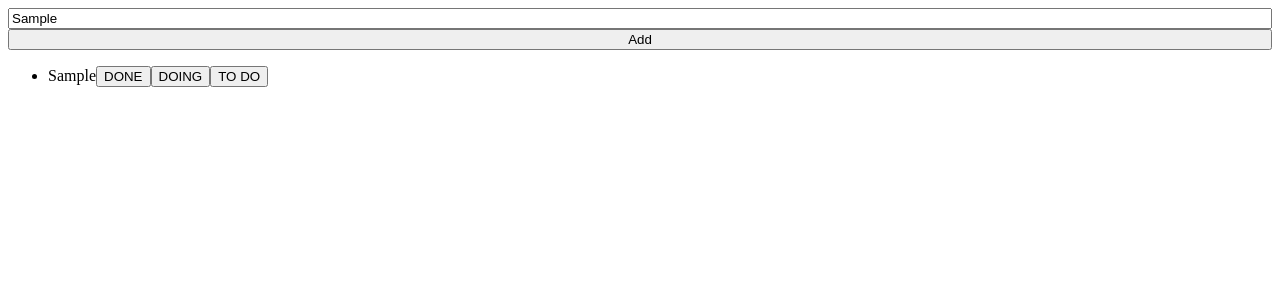
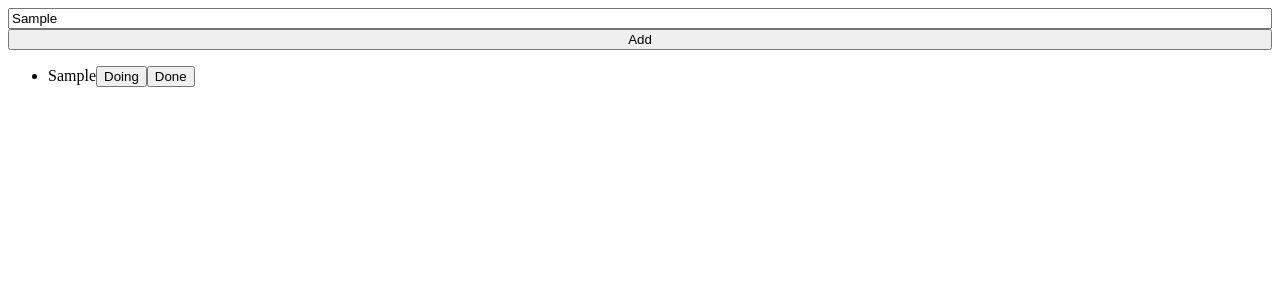
Before and after one commit to junha6316/react-tutorial, a React (Create React App) app in the folder react-master-class/: page / in a window 1280 px wide. Both pictures are taken after typing "Sample" into the empty fields and a click on the button "Add". Shown: the top 300 px of the page. Built offline with nearby package versions, Linux system fonts and the light colour scheme.

Commit message:
수정: toDo 버튼에 따른 변경

```diff
--- a/react-master-class/src/components/ToDo.tsx
+++ b/react-master-class/src/components/ToDo.tsx
@@ -1,13 +1,43 @@
 import { IToDo } from '../index.d';
 import { toDoState } from '../atoms';
+import React from 'react';
+import { useSetRecoilState } from 'recoil';
 
-function ToDo({ id, text }: IToDo) {
+function ToDo({ id, text, category }: IToDo) {
+  const setToDos = useSetRecoilState(toDoState);
+  const onClick = (event: React.MouseEvent<HTMLButtonElement>) => {
+    const {
+      currentTarget: { name },
+    } = event;
+
+    setToDos((toDos) => {
+      const targetIdx = toDos.findIndex((toDo) => toDo.id === id);
+      const newToDo = { text, id, category: name as any };
+      return [
+        ...toDos.slice(0, targetIdx),
+        newToDo,
+        ...toDos.slice(targetIdx + 1),
+      ];
+    });
+  };
   return (
     <li key={id}>
       {text}
-      <button>DONE</button>
-      <button>DOING</button>
-      <button>TO DO</button>
+      {category !== 'DOING' && (
+        <button name="DOING" onClick={onClick}>
+          Doing
+        </button>
+      )}
+      {category !== 'TO_DO' && (
+        <button name="TO_DO" onClick={onClick}>
+          To Do
+        </button>
+      )}
+      {category !== 'DONE' && (
+        <button name="DONE" onClick={onClick}>
+          Done
+        </button>
+      )}
     </li>
   );
 }
```
